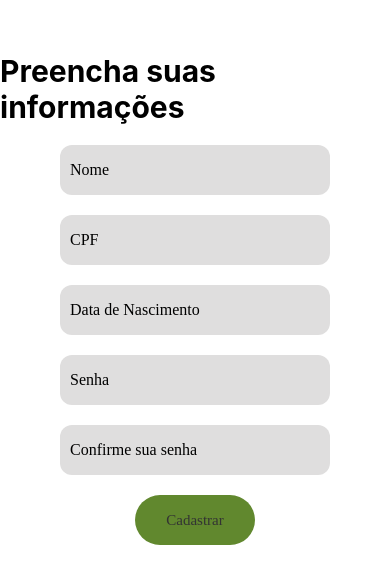
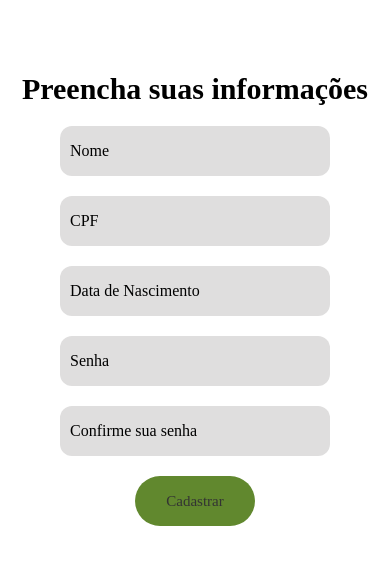
Before and after one commit to MatheusRitchielle/react-native-eshop, a React Native app: screen /Cadastro in a window 390 px wide. Shown: the part 123-706 px from the top of the page. Built offline with nearby package versions, Linux system fonts and the light colour scheme.

Commit message:
implements

```diff
--- a/src/components/CustomTitle/styles.js
+++ b/src/components/CustomTitle/styles.js
@@ -3,4 +3,5 @@ import styled from "styled-components/native";
 export const CustomTitle = styled.Text`
   font-size: 30px;
   font-weight: bold;
+  font-family: "Blinker";
 `;
```
